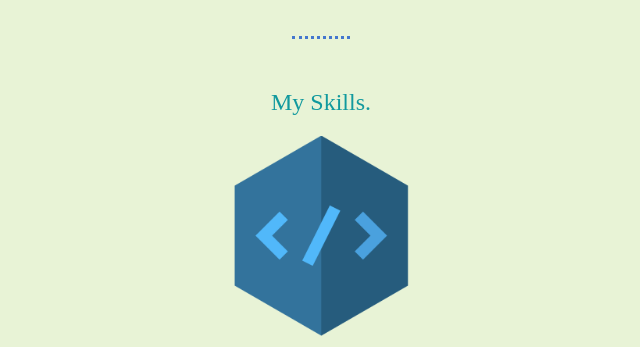
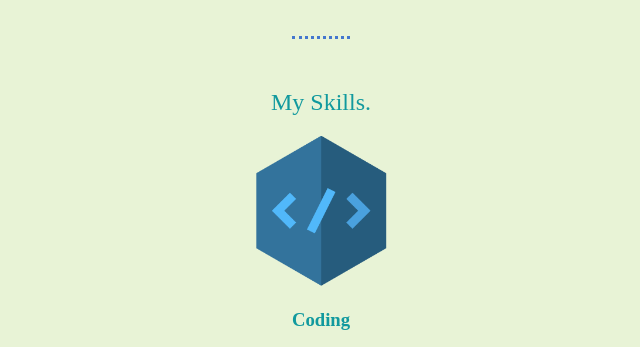
Before and after one commit to neilll026/new, a plain HTML site: page index.html in a window 1280 px wide. Shown: the part 1240-1587 px from the top of the page, without its empty margins (319-959 px from the left). Drawn offline with Linux system fonts and the light colour scheme.

Commit message:
Update index.html

```diff
--- a/index.html
+++ b/index.html
@@ -28,7 +28,7 @@
       <div class="skills">
         <h2>My Skills.</h2>
         <div class="skill-row">
-          <img class="coding-png" src="coding.png"  alt="coading-png" height="200px">
+          <img class="coding-png" src="coding.png"  alt="coading-png" height="150px">
           <h3>Coding</h3>
           <p class="skillrow-description"> Coding is is my newest skills & Im upgrading it day by day.</p>
         </div>
```
